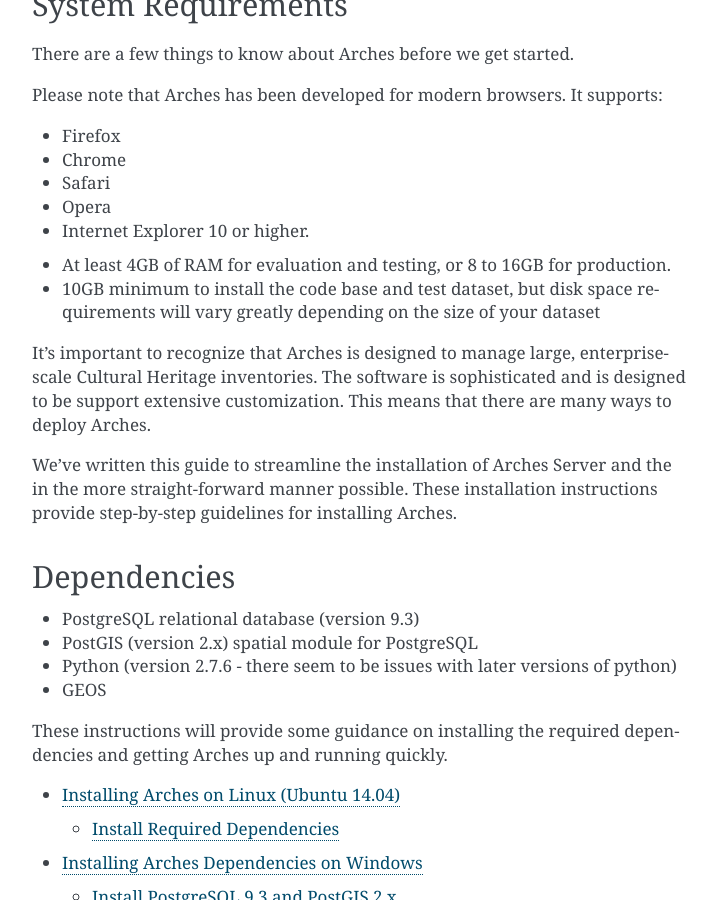
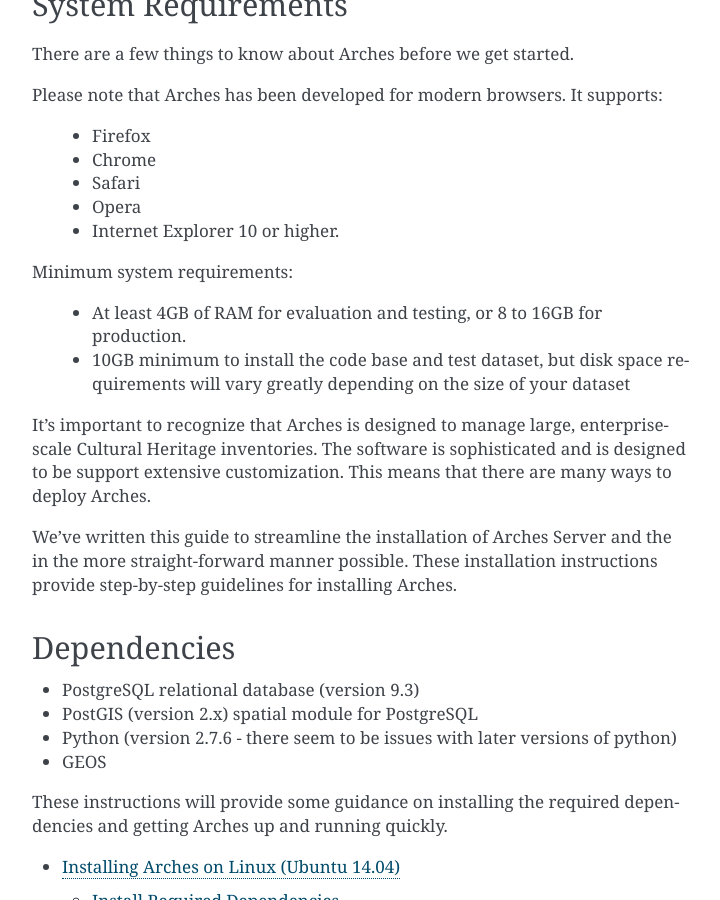
Before and after one commit to archesproject/arches-docs, a Sphinx documentation site: the page built from docs/getting-started.txt, in a window 1280 px wide and 900 px high, scrolled down 670 px. Shown: the whole window, without its empty margins (388-1108 px from the left). Built offline with Sphinx 7.4.7, drawn with Linux system fonts in a browser that asks for light colours.

Commit message:
more docs editing

```diff
--- a/docs/getting-started.txt
+++ b/docs/getting-started.txt
@@ -35,16 +35,16 @@
 
 Please note that Arches has been developed for modern browsers. It supports:
 
-* Firefox
-* Chrome
-* Safari
-* Opera
-* Internet Explorer 10 or higher.
+    * Firefox
+    * Chrome
+    * Safari
+    * Opera
+    * Internet Explorer 10 or higher.
 
--  At least 4GB of RAM for evaluation and testing, or 8 to 16GB for
-   production.
--  10GB minimum to install the code base and test dataset, but disk space
-   requirements will vary greatly depending on the size of your dataset
+Minimum system requirements:
+
+    * At least 4GB of RAM for evaluation and testing, or 8 to 16GB for production.
+    * 10GB minimum to install the code base and test dataset, but disk space requirements will vary greatly depending on the size of your dataset
 
 It's important to recognize that Arches is designed to manage large,
 enterprise-scale Cultural Heritage inventories. The software is
```
